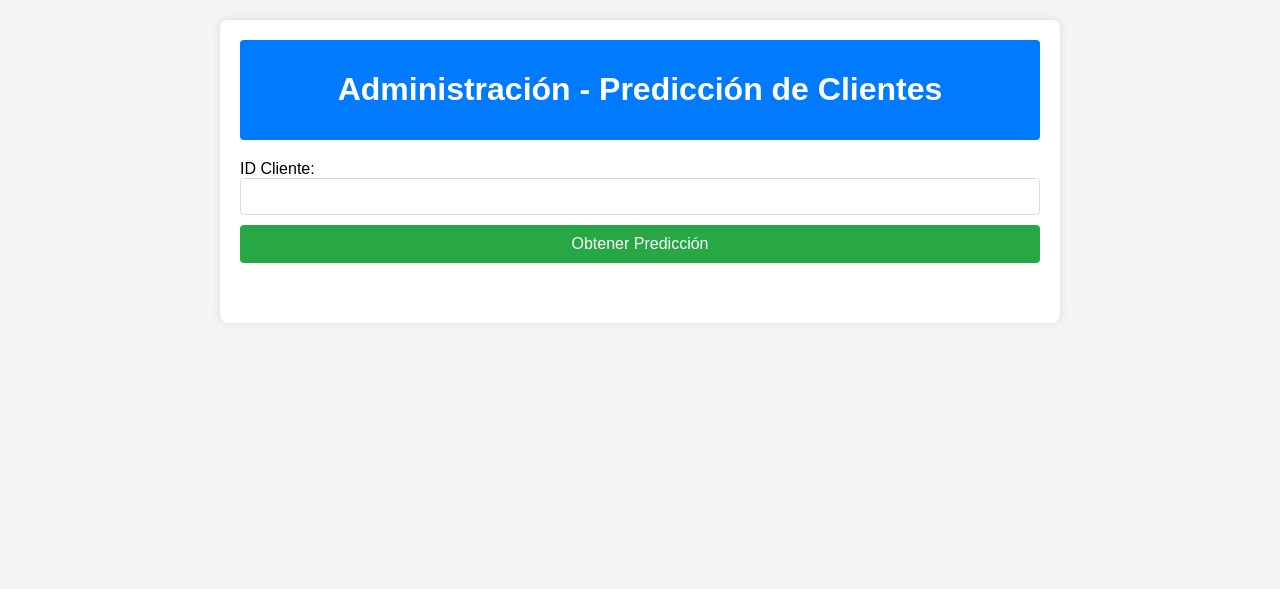
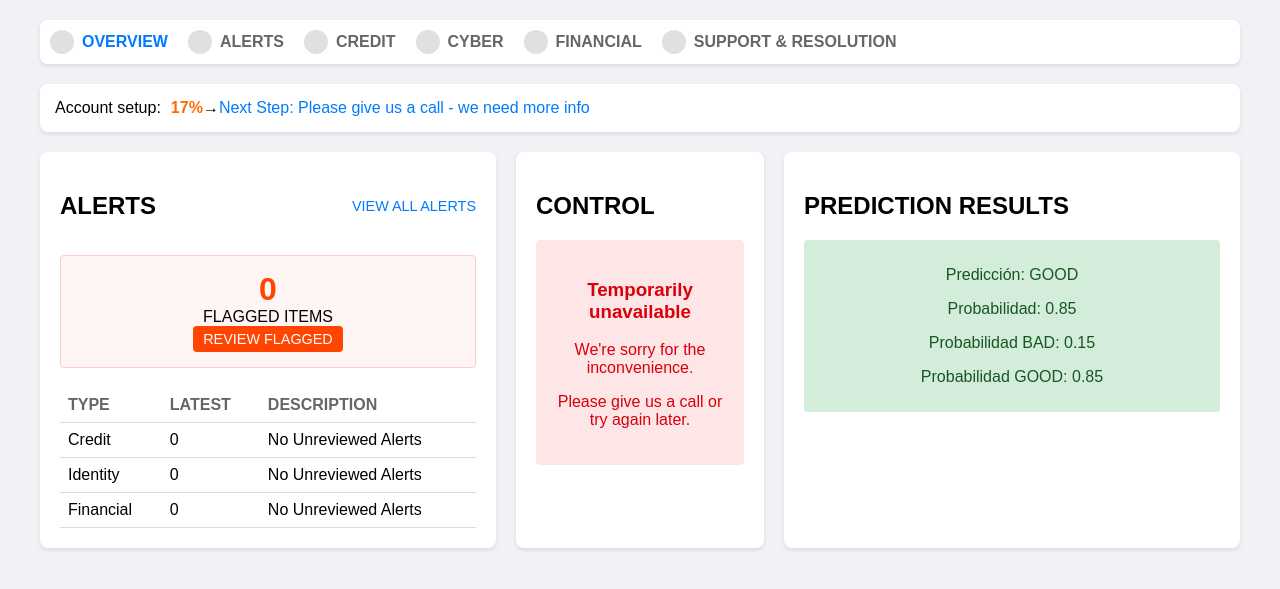
Before and after one commit to festradaScientone/app-lempira, a Flask app: page / in a window 1280 px wide. Shown: the top 589 px of the page. Run offline with Flask 3, Linux system fonts and the light colour scheme; parts of the project's set-up code (start-up, migrations or seed data) failed here and were passed over.

Commit message:
adsadsad

```diff
--- a/templates/index.html
+++ b/templates/index.html
@@ -3,115 +3,246 @@
 <head>
     <meta charset="UTF-8">
     <meta name="viewport" content="width=device-width, initial-scale=1.0">
-    <title>Administración - Predicción de Clientes</title>
+    <title>Client Prediction Dashboard</title>
     <style>
         body {
             font-family: Arial, sans-serif;
-            background-color: #f4f4f4;
             margin: 0;
+            padding: 0;
+            background-color: #f0f2f5;
+        }
+        .container {
+            max-width: 1200px;
+            margin: 0 auto;
             padding: 20px;
         }
-        .container {
-            max-width: 800px;
-            margin: auto;
-            background: #fff;
+        .nav {
+            display: flex;
+            background-color: #fff;
+            padding: 10px;
+            border-radius: 8px;
+            margin-bottom: 20px;
+            box-shadow: 0 2px 4px rgba(0,0,0,0.1);
+        }
+        .nav-item {
+            display: flex;
+            align-items: center;
+            margin-right: 20px;
+            color: #666;
+            font-weight: bold;
+        }
+        .nav-item.active {
+            color: #007bff;
+        }
+        .nav-icon {
+            width: 24px;
+            height: 24px;
+            margin-right: 8px;
+            background-color: #e0e0e0;
+            border-radius: 50%;
+        }
+        .setup-bar {
+            background-color: #fff;
+            padding: 15px;
+            border-radius: 8px;
+            margin-bottom: 20px;
+            box-shadow: 0 2px 4px rgba(0,0,0,0.1);
+        }
+        .setup-progress {
+            display: flex;
+            align-items: center;
+        }
+        .setup-text {
+            margin-right: 10px;
+        }
+        .setup-percentage {
+            color: #ff6b00;
+            font-weight: bold;
+        }
+        .setup-next {
+            color: #007bff;
+            text-decoration: none;
+        }
+        .dashboard {
+            display: flex;
+            gap: 20px;
+        }
+        .alerts, .control, .prediction {
+            background-color: #fff;
             padding: 20px;
             border-radius: 8px;
-            box-shadow: 0 0 10px rgba(0, 0, 0, 0.1);
+            box-shadow: 0 2px 4px rgba(0,0,0,0.1);
         }
-        .header {
-            margin-bottom: 20px;
-            padding: 10px;
-            background-color: #007bff;
-            color: #fff;
+        .alerts {
+            flex: 2;
+        }
+        .control {
+            flex: 1;
+        }
+        .prediction {
+            flex: 2;
+        }
+        .section-header {
+            display: flex;
+            justify-content: space-between;
+            align-items: center;
+            margin-bottom: 15px;
+        }
+        .view-all {
+            color: #007bff;
+            text-decoration: none;
+            font-size: 0.9em;
+        }
+        .flagged-items {
+            background-color: #fff5f5;
+            border: 1px solid #ffcccb;
+            border-radius: 4px;
+            padding: 15px;
             text-align: center;
-            border-radius: 4px;
-        }
-        form {
-            display: flex;
-            flex-direction: column;
             margin-bottom: 20px;
         }
-        input[type="text"] {
-            padding: 10px;
-            margin-bottom: 10px;
-            border: 1px solid #ddd;
-            border-radius: 4px;
+        .flagged-count {
+            font-size: 2em;
+            font-weight: bold;
+            color: #ff4500;
         }
-        input[type="submit"] {
-            padding: 10px;
-            background-color: #28a745;
-            color: #fff;
+        .review-button {
+            background-color: #ff4500;
+            color: white;
             border: none;
+            padding: 5px 10px;
             border-radius: 4px;
             cursor: pointer;
-            font-size: 16px;
+            font-size: 0.9em;
+        }
+        table {
+            width: 100%;
+            border-collapse: collapse;
+        }
+        th, td {
+            text-align: left;
+            padding: 8px;
+            border-bottom: 1px solid #ddd;
+        }
+        th {
+            color: #666;
+        }
+        .unavailable-message {
+            background-color: #ffe6e6;
+            color: #d8000c;
+            padding: 20px;
+            border-radius: 4px;
+            text-align: center;
         }
         .result {
+            margin-top: 20px;
             padding: 10px;
+            background-color: #e9ecef;
             border-radius: 4px;
             text-align: center;
+        }
+        .result.good {
+            background-color: #d4edda;
+            color: #155724;
         }
         .result.bad {
             background-color: #f8d7da;
             color: #721c24;
         }
-        .result.good {
-            background-color: #d4edda;
-            color: #155724;
-        }
     </style>
 </head>
 <body>
     <div class="container">
-        <div class="header">
-            <h1>Administración - Predicción de Clientes</h1>
+        <nav class="nav">
+            <div class="nav-item active"><div class="nav-icon"></div>OVERVIEW</div>
+            <div class="nav-item"><div class="nav-icon"></div>ALERTS</div>
+            <div class="nav-item"><div class="nav-icon"></div>CREDIT</div>
+            <div class="nav-item"><div class="nav-icon"></div>CYBER</div>
+            <div class="nav-item"><div class="nav-icon"></div>FINANCIAL</div>
+            <div class="nav-item"><div class="nav-icon"></div>SUPPORT & RESOLUTION</div>
+        </nav>
+
+        <div class="setup-bar">
+            <div class="setup-progress">
+                <span class="setup-text">Account setup:</span>
+                <span class="setup-percentage">17%</span>
+                <span> → </span>
+                <a href="#" class="setup-next">Next Step: Please give us a call - we need more info</a>
             </div>
-        <form id="predict-form">
-            <label for="id_cliente">ID Cliente:</label>
-            <input type="text" id="id_cliente" name="id_cliente" required>
-            <input type="submit" value="Obtener Predicción">
-        </form>
+        </div>
+
+        <div class="dashboard">
+            <div class="alerts">
+                <div class="section-header">
+                    <h2>ALERTS</h2>
+                    <a href="#" class="view-all">VIEW ALL ALERTS</a>
+                </div>
+                <div class="flagged-items">
+                    <div class="flagged-count">0</div>
+                    <div>FLAGGED ITEMS</div>
+                    <button class="review-button">REVIEW FLAGGED</button>
+                </div>
+                <table>
+                    <tr>
+                        <th>TYPE</th>
+                        <th>LATEST</th>
+                        <th>DESCRIPTION</th>
+                    </tr>
+                    <tr>
+                        <td>Credit</td>
+                        <td>0</td>
+                        <td>No Unreviewed Alerts</td>
+                    </tr>
+                    <tr>
+                        <td>Identity</td>
+                        <td>0</td>
+                        <td>No Unreviewed Alerts</td>
+                    </tr>
+                    <tr>
+                        <td>Financial</td>
+                        <td>0</td>
+                        <td>No Unreviewed Alerts</td>
+                    </tr>
+                </table>
+            </div>
+            <div class="control">
+                <h2>CONTROL</h2>
+                <div class="unavailable-message">
+                    <h3>Temporarily unavailable</h3>
+                    <p>We're sorry for the inconvenience.</p>
+                    <p>Please give us a call or try again later.</p>
+                </div>
+            </div>
+            <div class="prediction">
+                <h2>PREDICTION RESULTS</h2>
                 <div id="result" class="result"></div>
             </div>
+        </div>
+    </div>
     <script>
-        document.getElementById('predict-form').addEventListener('submit', async function(event) {
-            event.preventDefault();
-            const idCliente = document.getElementById('id_cliente').value;
+        document.addEventListener('DOMContentLoaded', function() {
+            // Simulate fetching data
+            const data = {
+                Prediction: 'GOOD', // Replace with actual data
+                Probability: '0.85', // Replace with actual data
+                Probability_BAD: '0.15', // Replace with actual data
+                Probability_GOOD: '0.85' // Replace with actual data
+            };
+
             const resultDiv = document.getElementById('result');
-
-            try {
-                const response = await fetch('/predict', {
-                    method: 'POST',
-                    headers: {
-                        'Content-Type': 'application/json',
-                    },
-                    body: JSON.stringify({ ID_CLIENT: idCliente }),
-                });
-                const data = await response.json();
-                if (response.ok) {
-                    // Clear previous result styles
-                    resultDiv.classList.remove('bad', 'good');
-
-                    // Set new result content and styles
             resultDiv.innerHTML = `
                 <p>Predicción: ${data.Prediction}</p>
                 <p>Probabilidad: ${data.Probability}</p>
                 <p>Probabilidad BAD: ${data.Probability_BAD}</p>
                 <p>Probabilidad GOOD: ${data.Probability_GOOD}</p>
             `;
-                    if (data.Prediction === 'BAD') {
+            // Apply styling based on prediction
+            if (data.Prediction === 'GOOD') {
+                resultDiv.classList.add('good');
+                resultDiv.classList.remove('bad');
+            } else if (data.Prediction === 'BAD') {
                 resultDiv.classList.add('bad');
-                    } else if (data.Prediction === 'GOOD') {
-                        resultDiv.classList.add('good');
-                    }
-                } else {
-                    resultDiv.classList.remove('bad', 'good');
-                    resultDiv.textContent = `Error: ${data.Error}`;
-                }
-            } catch (error) {
-                resultDiv.classList.remove('bad', 'good');
-                resultDiv.textContent = `Error: ${error.message}`;
+                resultDiv.classList.remove('good');
             }
         });
     </script>
```
Lines whose indentation alone changed are shown as unchanged.
